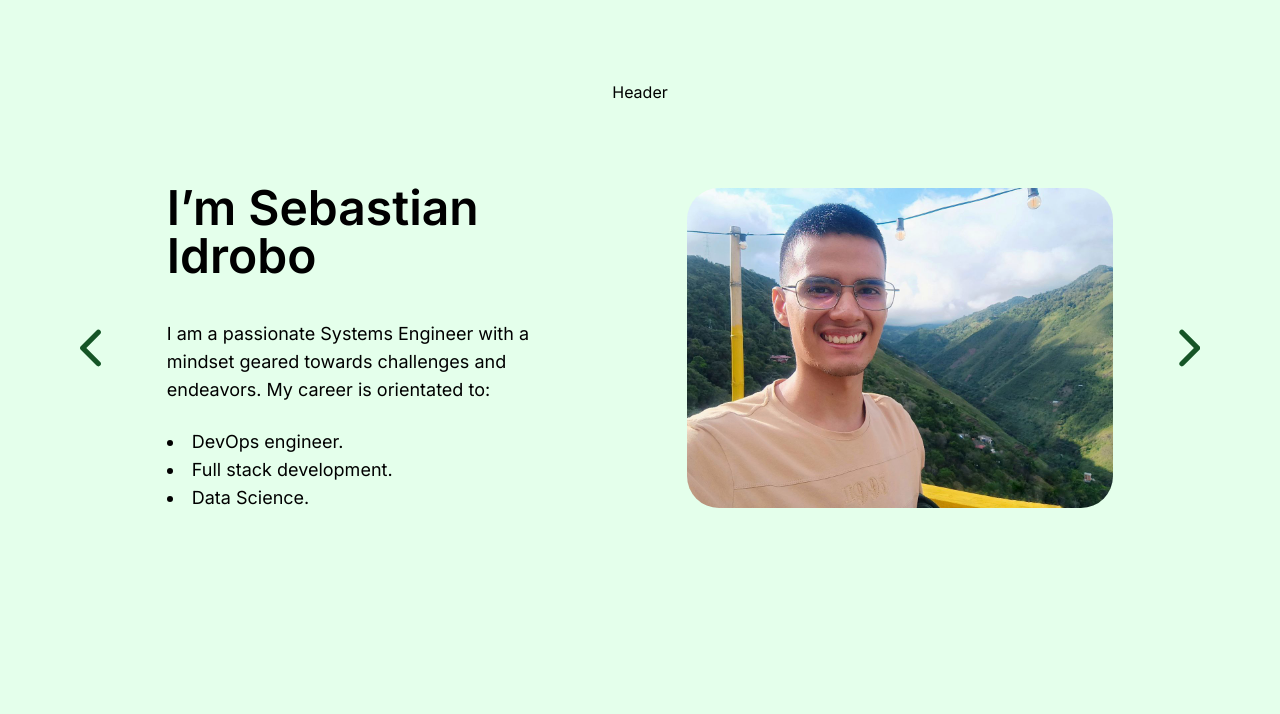
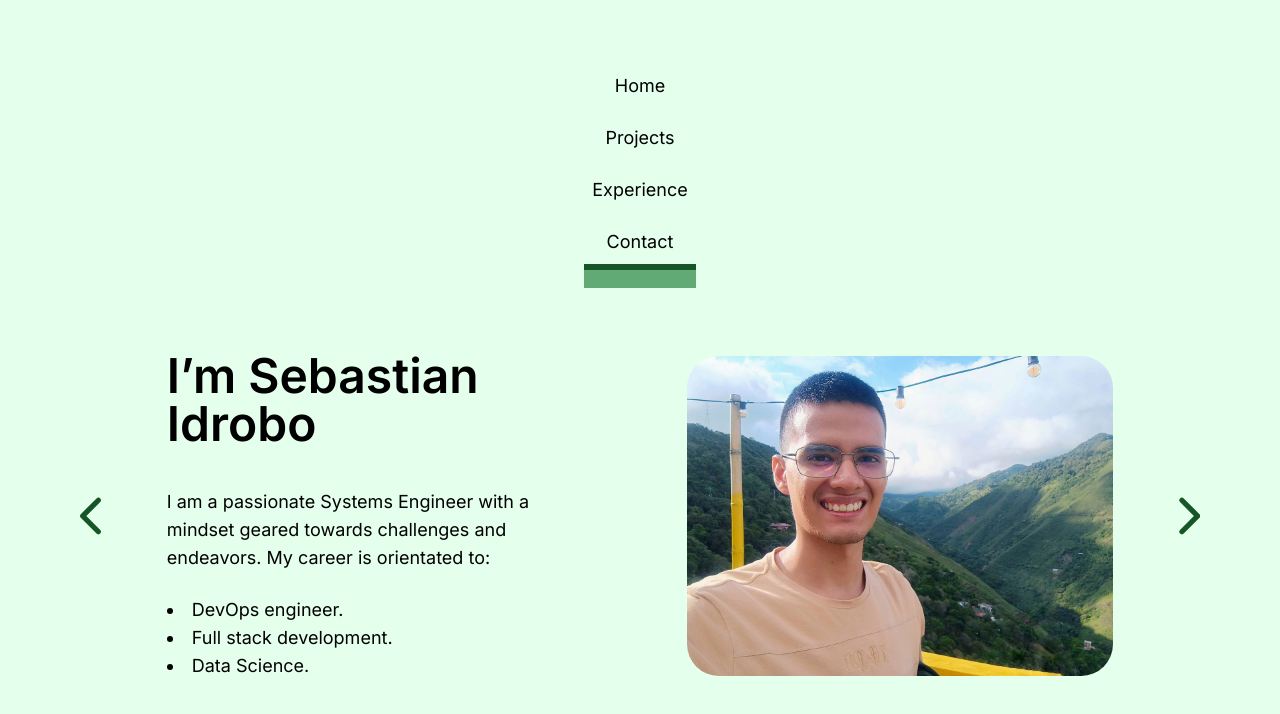
Before and after one commit to Seb0927/seb0927.github.io, a React (Vite) app: page / in a window 1280 px wide. Shown: the top 714 px of the page. Built offline with nearby package versions, Linux system fonts and the light colour scheme.

Commit message:
feat: header component mockup added

```diff
--- a/src/components/background/Background.jsx
+++ b/src/components/background/Background.jsx
@@ -6,16 +6,18 @@ import ChevronRight from '../../assets/vectors/chevron-right.svg?react';
 const Background = ({ children }) => {
   return (
     <motion.div className="bg-green-lightest h-screen w-screen overflow-hidden">
-      {/* Header with distinct styling */}
-      <div className="text-black w-full p-20 items flex justify-center">
-        <Header></Header>
+      {/* Header */}
+      <div className="text-black w-full pt-16 pb-16 items flex justify-center">
+        <Header sections={['Home', 'Projects', 'Experience', 'Contact']}></Header>
       </div>
-      {/* Content area with padding and grid layout */}
+
+      {/* Content area */}
       <div className="px-20 grid grid-cols-13 gap-2 items-center place-content-start h-full">
         {/* Arrow */}
         <div className="flex justify-start">
           <ChevronLeft className="fill-current text-green-dark h-2/6 w-2/6"/>
         </div>
+        {/* Content */}
         {children}
         {/* Arrow */}
         <div className="flex justify-end">
--- a/src/components/background/Header.jsx
+++ b/src/components/background/Header.jsx
@@ -1,6 +1,41 @@
-function Header() {
+function Header(props) {
+  console.log(props.sections)
+
+  const sections = props.sections.map((section) => {
+    return (
+      <div key={section} className="flex justify-center items-center text-lg p-2">
+        {section}
+      </div>
+    )
+  })
+
+  const backgrounds = props.sections.map((section) => {
+    if (section == 'Home'){
+      return (
+        <div className="h-1.5 bg-green-dark">
+        </div>
+      )
+    }
+
+    return (
+      <div className="h-1.5 bg-green-light">
+      </div>
+    )
+  })
+
+  console.log(props.sections.length)
+
   return (
-    <div>Header</div>
+    <>
+      <div>
+        <div className={`grid grid-cols-${props.sections.length} gap-2`}>
+          {sections}
+        </div>
+        <div className={`grid grid-cols-${props.sections.length}`}>
+          {backgrounds}
+        </div>
+      </div>
+    </>
   )
 }
 
```
